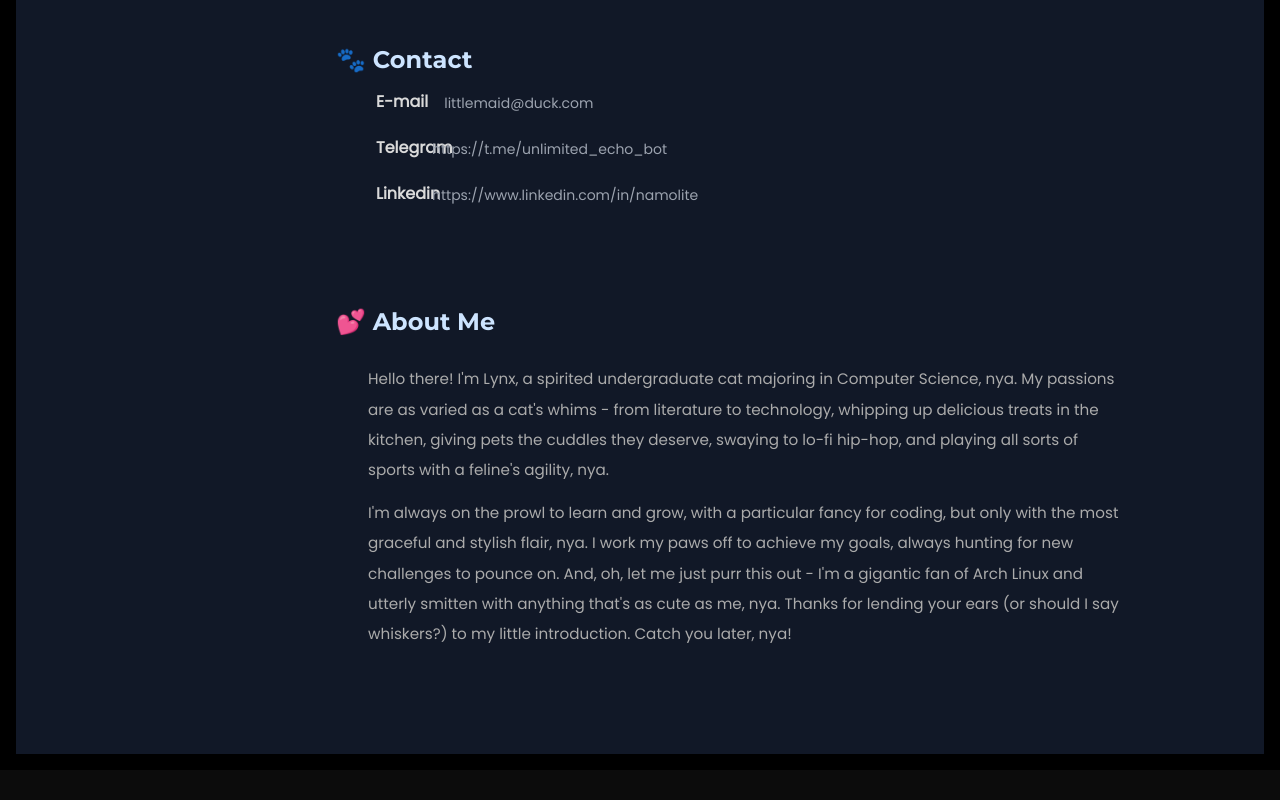
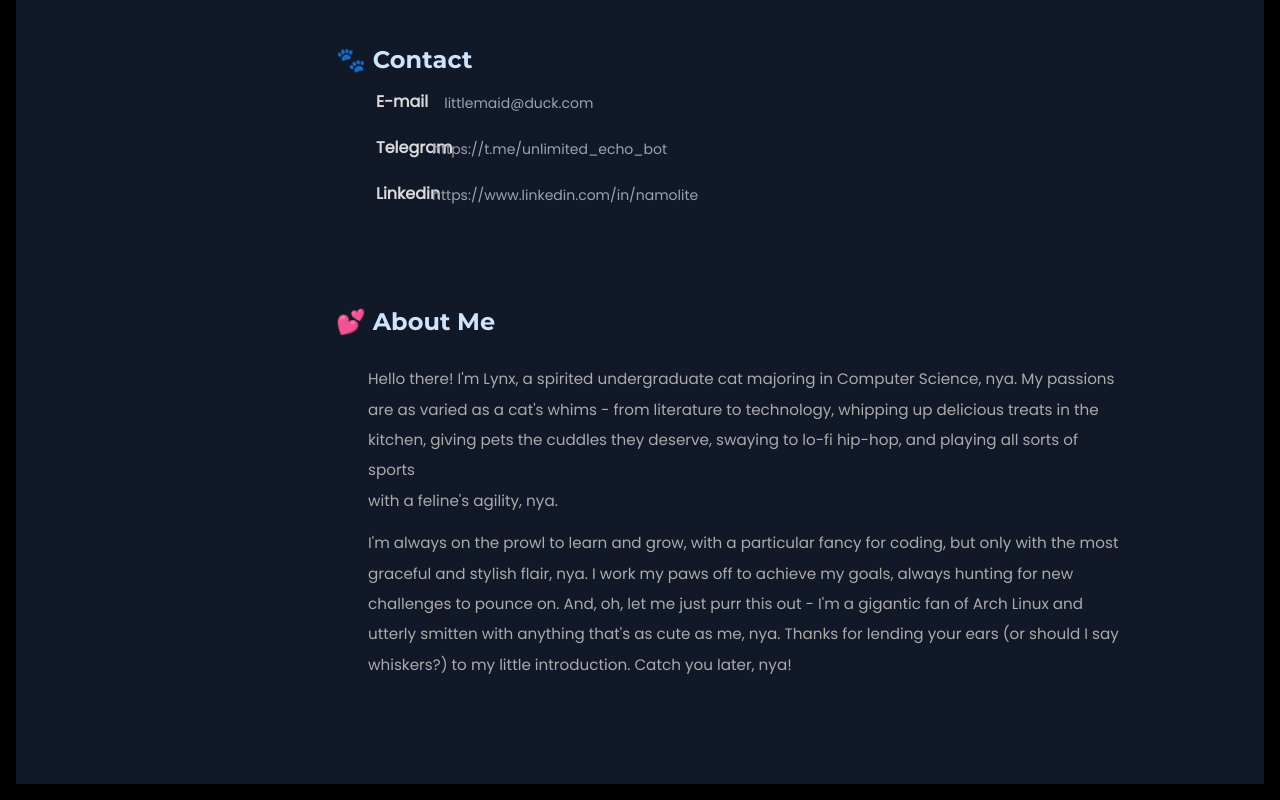
Before and after one commit to namolite/lolipop, a Next.js app: page / in a window 1280 px wide. Shown: the part 2010-2810 px from the top of the page. Before the commit the page ends 2780 px from the top, so only its background shows below. Built offline with nearby package versions, Linux system fonts and the light colour scheme.

Commit message:
Optimization: decrease main page code.

```diff
--- a/src/data/text/about.json
+++ b/src/data/text/about.json
@@ -1,10 +1,10 @@
 [
   {
     "id": "about_1",
-    "content": "Hello there! I'm Lynx, a spirited undergraduate cat majoring in Computer Science, nya. My passions are as varied as a cat's whims - from literature to technology, whipping up delicious treats in the kitchen, giving pets the cuddles they deserve, swaying to lo-fi hip-hop, and playing all sorts of sports with a feline's agility, nya."
+    "content": "Hello there! I'm Lynx, a spirited undergraduate cat majoring in Computer Science, nya. My passions\nare as varied as a cat's whims - from literature to technology, whipping up delicious treats in the\nkitchen, giving pets the cuddles they deserve, swaying to lo-fi hip-hop, and playing all sorts of sports\nwith a feline's agility, nya."
   },
   {
     "id": "about_2",
-    "content": "I'm always on the prowl to learn and grow, with a particular fancy for coding, but only with the most graceful and stylish flair, nya. I work my paws off to achieve my goals, always hunting for new challenges to pounce on. And, oh, let me just purr this out - I'm a gigantic fan of Arch Linux and utterly smitten with anything that's as cute as me, nya. Thanks for lending your ears (or should I say whiskers?) to my little introduction. Catch you later, nya!"
+    "content": "I'm always on the prowl to learn and grow, with a particular fancy for coding, but only with the most\ngraceful and stylish flair, nya. I work my paws off to achieve my goals, always hunting for new\nchallenges to pounce on. And, oh, let me just purr this out - I'm a gigantic fan of Arch Linux and\nutterly smitten with anything that's as cute as me, nya. Thanks for lending your ears (or should I say\nwhiskers?) to my little introduction. Catch you later, nya!"
   }
 ]
--- a/src/pages/index.tsx
+++ b/src/pages/index.tsx
@@ -7,7 +7,7 @@ import Banner from '@/components/main/banner/banner'
 import Award from '@/components/layout/main/-award'
 import Card from '@/components/layout/main/-card'
 import Title from '@/components/layout/main/-title'
-import Work from '@/components/layout/main/-work'
+// import Work from '@/components/layout/main/-work'
 
 import Skill from '@/components/text/skill'
 import HorizontalSlides from '@/components/main/works/works'
```
